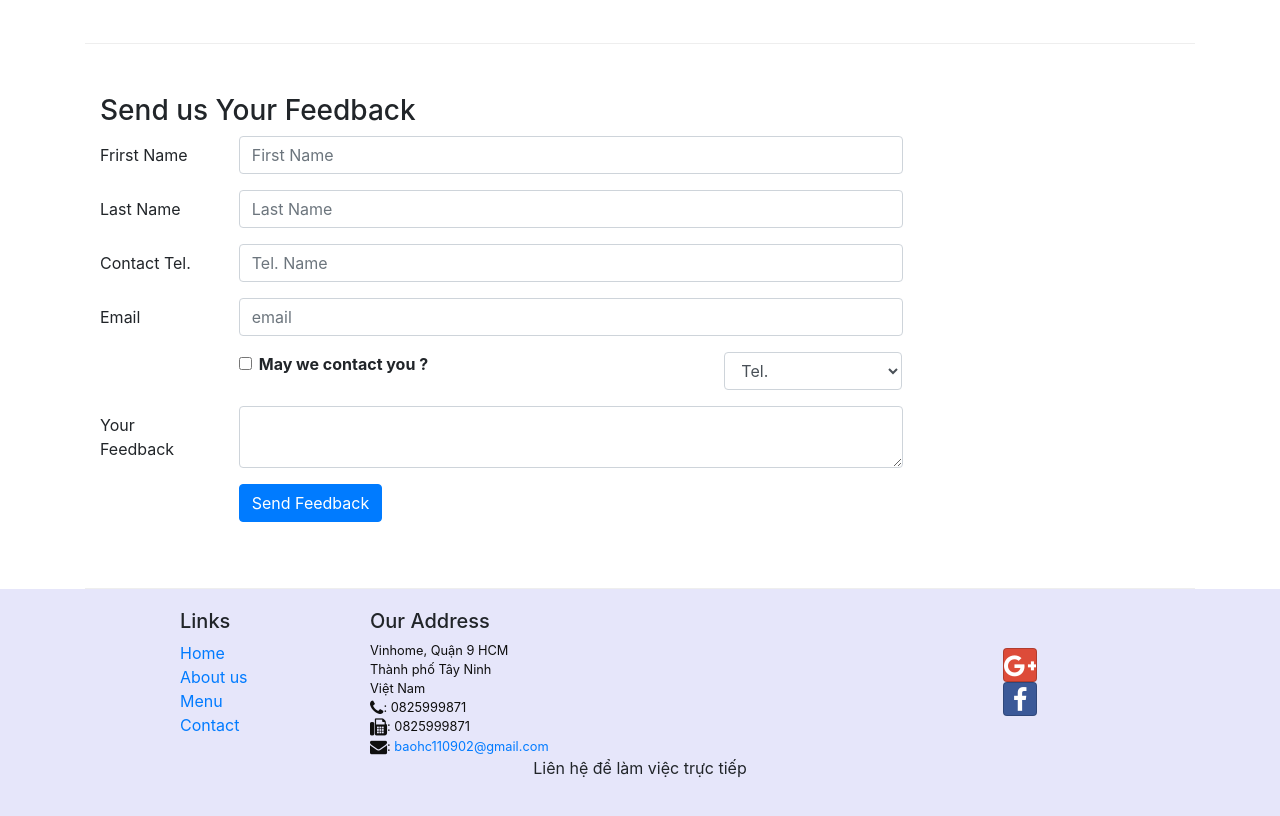
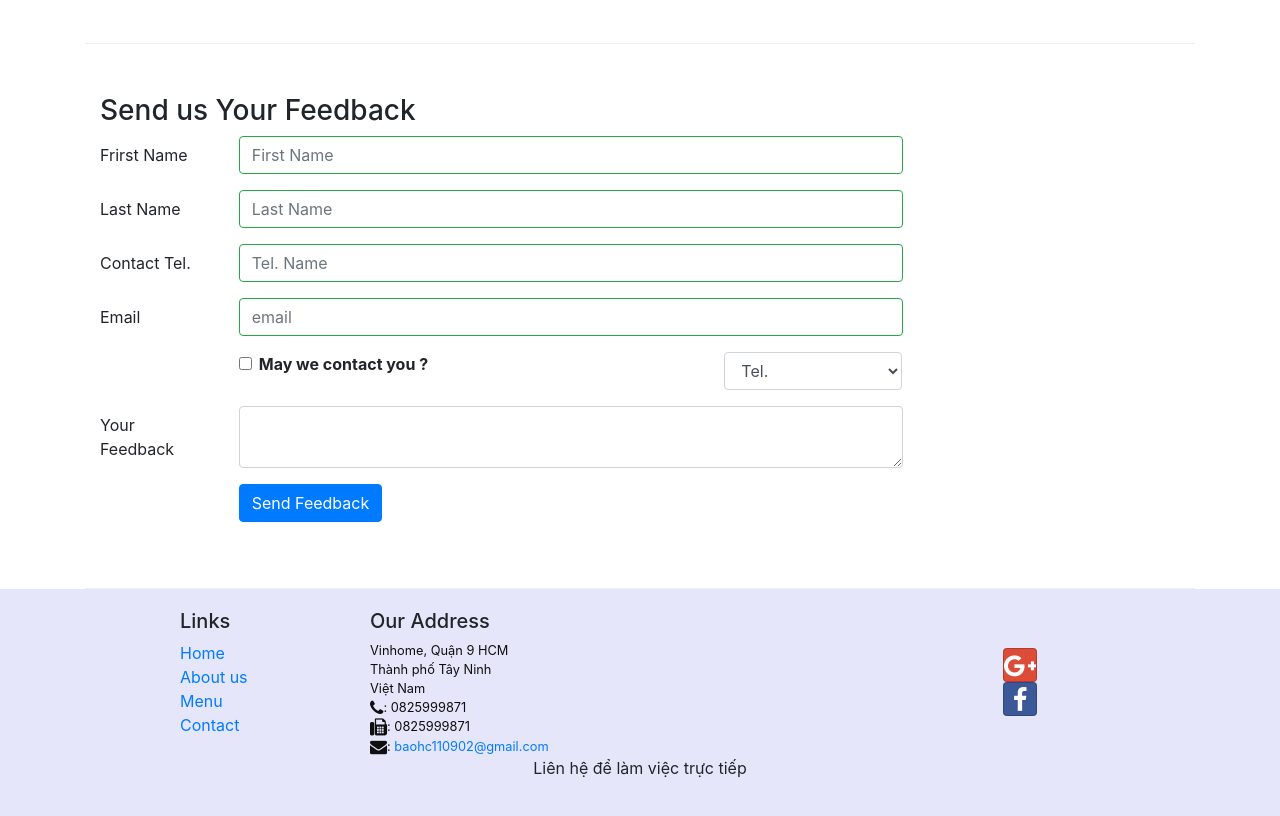
Before and after one commit to HuynhChiBaoFX12845/ReactJSLab, a React (Create React App) app in the folder confusion/: page /contactus in a window 1280 px wide. Shown: the part 780-1596 px from the top of the page. Built offline with nearby package versions, Linux system fonts and the light colour scheme.

Commit message:
controlled form validation

```diff
--- a/confusion/src/components/ContactComponent.js
+++ b/confusion/src/components/ContactComponent.js
@@ -1,5 +1,5 @@
 import React, { Component } from 'react';
-import { Breadcrumb, BreadcrumbItem, Button, Form, FormGroup, Label, Input, Col } from 'reactstrap';
+import { Breadcrumb, BreadcrumbItem, Button, Form, FormGroup, Label, Input, Col, Row, FormFeedback } from 'reactstrap';
 import { Link } from 'react-router-dom';
 
 class Contact extends Component {
@@ -14,10 +14,17 @@
             email: '',
             agree: false,
             contactType: 'Tel.',
-            message: ''
+            message: '',
+            touched: {
+                firstname: false,
+                lastname: false,
+                telnum: false,
+                email: false
+            }
         }
         this.handleSubmit = this.handleSubmit.bind(this) ;
         this.hanldleInputChange= this.hanldleInputChange.bind(this);
+        this.handleBlur = this.handleBlur.bind(this);
     }
 
     hanldleInputChange(event) {
@@ -36,7 +43,49 @@
         event.preventDefault()
     }
 
+    handleBlur = (field) => (evt) => {
+        this.setState({
+            touched: { ...this.state.touched, [field]: true}
+        });
+    }
+
+    validate(firstname, lastname, telnum, email) {
+        const errors = {
+            firstname: '',
+            lastname: '',
+            telnum: '',
+            email: ''
+        };
+
+        if (this.state.touched.firstname && firstname.length < 2) {
+            errors.firstname = "First Name should be >= 2 characters0";
+        } else if(this.state.touched.firstname && firstname.length > 10) {
+            errors.firstname = "First Name should be <= 10 characters0";
+        }
+
+        if (this.state.touched.lastname && lastname.length < 2) {
+            errors.lastname = "Last Name should be >= 2 characters0";
+        } else if(this.state.touched.lastname && lastname.length > 10) {
+            errors.lastname = "Last Name should be <= 10 characters0";
+        }
+
+        const reg = /^\d+$/;
+
+        if (this.state.touched.telnum && !reg.test(telnum)){
+            errors.telnum = "Tel. Number should contain only numbers";
+        }
+
+        if(this.state.touched.email && email.split('').filter(x => x === '@').length !== 1){
+            errors.email = "Email should contain a @";
+        }
+
+        return errors;
+    }
+
     render() {
+
+        const errors = this.validate(this.state.firstname, this.state.lastname, this.state.telnum, this.state.email);
+
         return (
             <div className="container">
                 <div className='row'>
@@ -80,38 +129,81 @@
                     </div>
                 </div>
                 <div className='row row-content'>
+
                     <div className='col-12'>
                         <h3>Send us Your Feedback</h3>
                     </div>
+
                     <div className='col-12 col-md-9'>
+
                         <Form onSubmit={this.handleSubmit}>
 
                             <FormGroup row>
+
                                 <Label htmlFor='firstname' md={2}>Frirst Name</Label>
+
                                 <Col md={10}>
-                                    <Input type='text' id='firstname' name='firstname' placeholder='First Name' value={this.state.firstname} onChange={this.hanldleInputChange} />
+
+                                    <Input type='text' id='firstname' name='firstname'
+                                    placeholder='First Name' value={this.state.firstname}
+                                    valid={errors.firstname === ''} invalid={errors.firstname !== ''}
+                                    onChange={this.hanldleInputChange} onBlur={this.handleBlur("firstname")} />
+
                                 </Col>
+
+                                <FormFeedback>{errors.firstname}</FormFeedback>
+
                             </FormGroup>
 
                             <FormGroup row>
+
                                 <Label htmlFor='lastname' md={2}>Last Name</Label>
+
                                 <Col md={10}>
-                                    <Input type='text' id='lasttname' name='lastname' placeholder='Last Name' value={this.state.lastname} onChange={this.hanldleInputChange}/>
+
+                                    <Input type='text' id='lasttname' name='lastname'
+                                    placeholder='Last Name' value={this.state.lastname}
+                                    valid={errors.lastname === ''} invalid={errors.lastname !== ''}
+                                    onChange={this.hanldleInputChange} onBlur={this.handleBlur("lastname")}/>
+
                                 </Col>
+
+                                <FormFeedback>{errors.lastname}</FormFeedback>
+
                             </FormGroup>
 
                             <FormGroup row>
+
                                 <Label htmlFor='telnum' md={2}>Contact Tel.</Label>
+
                                 <Col md={10}>
-                                    <Input type='tel' id='telnum' name='telnum' placeholder='Tel. Name' value={this.state.telnum} onChange={this.hanldleInputChange}/>
+
+                                    <Input type='tel' id='telnum' name='telnum'
+                                    placeholder='Tel. Name' value={this.state.telnum}
+                                    valid={errors.telnum === ''} invalid={errors.telnum !== ''}
+                                    onChange={this.hanldleInputChange} onBlur={this.handleBlur("telnum")}/>
+
                                 </Col>
+
+                                <FormFeedback>{errors.telnum}</FormFeedback>
+
                             </FormGroup>
 
                             <FormGroup row>
+
                                 <Label htmlFor='email' md={2}>Email</Label>
+
                                 <Col md={10}>
-                                    <Input type='email' id='email' name='email' placeholder='email' value={this.state.email} onChange={this.hanldleInputChange}/>
+
+                                    <Input type='email' id='email' name='email'
+                                    placeholder='email' value={this.state.email}
+                                    valid={errors.email === ''} invalid={errors.email !== ''}
+                                    onChange={this.hanldleInputChange} onBlur={this.handleBlur("email")}/>
+
                                 </Col>
+
+                                <FormFeedback>{errors.email}</FormFeedback>
+
                             </FormGroup>
 
                             <FormGroup row>
@@ -147,6 +239,7 @@
                                     <Button type="submit" color="primary">Send Feedback</Button>
                                 </Col>
                             </FormGroup>
+
                         </Form>
                     </div>
                 </div>
```
